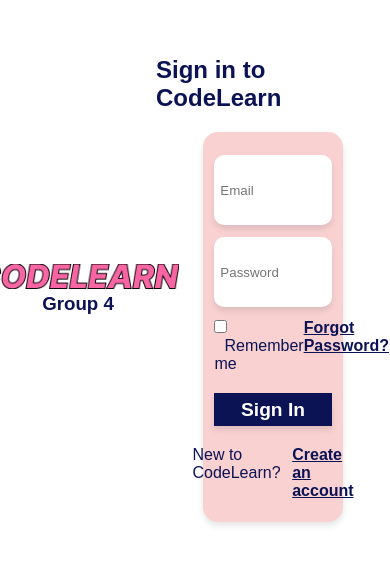
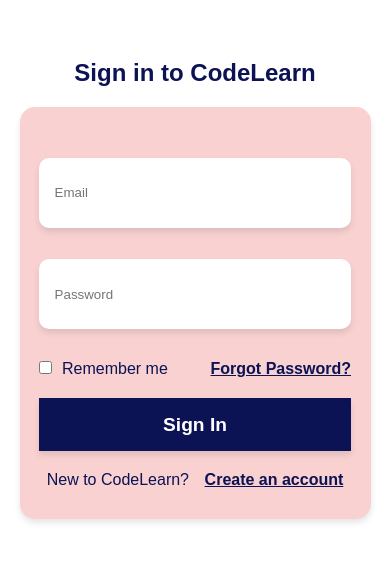
Before and after one commit to tuanle03/Code_learn_spa, a React (Vite) app: page /signin in a window 390 px wide. Shown: the part 133-698 px from the top of the page. Built offline with nearby package versions, Linux system fonts and the light colour scheme.

Commit message:
update responsive

```diff
--- a/src/Pages/SignIn/signIn.css
+++ b/src/Pages/SignIn/signIn.css
@@ -97,3 +97,27 @@
     justify-content: center;
     gap: 10%;
 }
+@media screen and (max-width: 1100px) {
+    .new_to_codeLearn{
+        gap: 5%;
+    }
+    .left{
+        width: 30%;
+    }
+    .right{
+        width: 70%;
+    }
+}
+@media screen and (max-width: 800px){
+    .left{
+        display: none;
+    }
+    .right{
+        width: 100%;
+    }
+}
+@media screen and (max-width: 600px){
+    .signIn_container{
+        width: 90%;
+    }
+}
```
